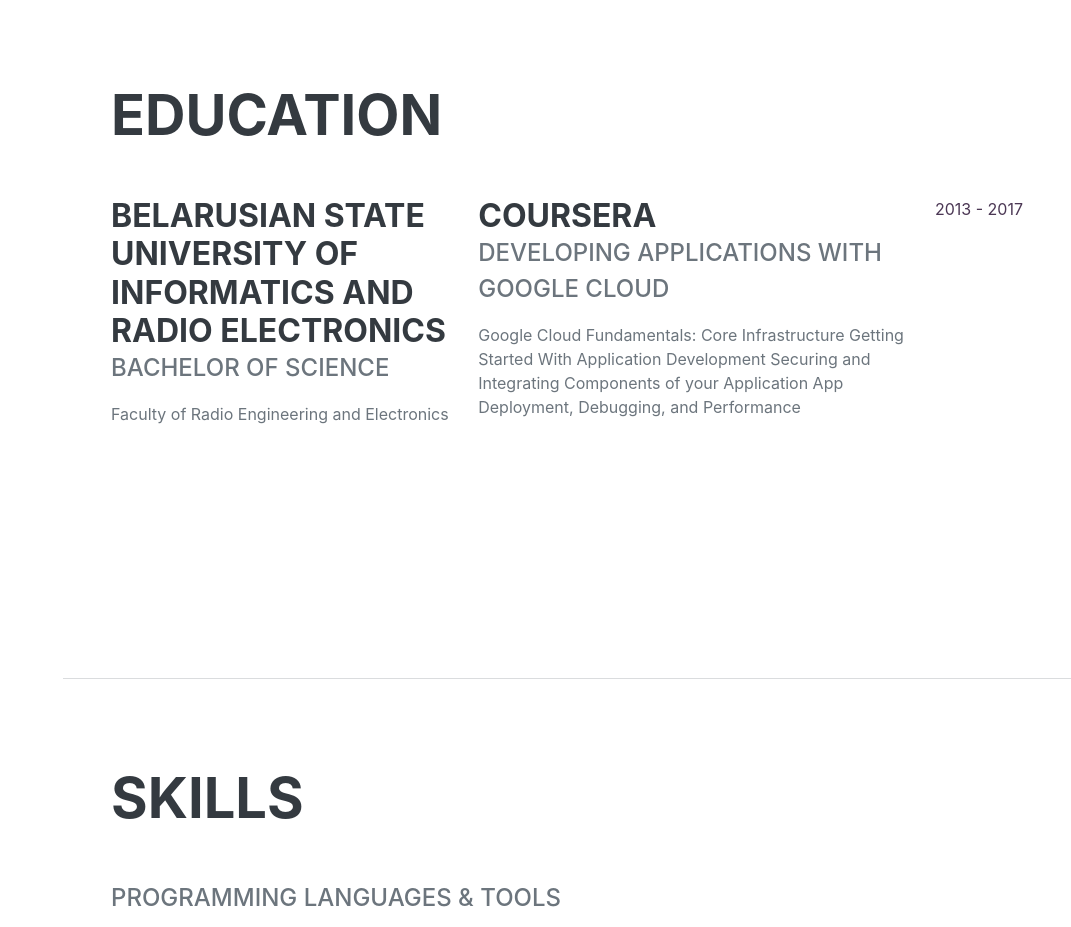
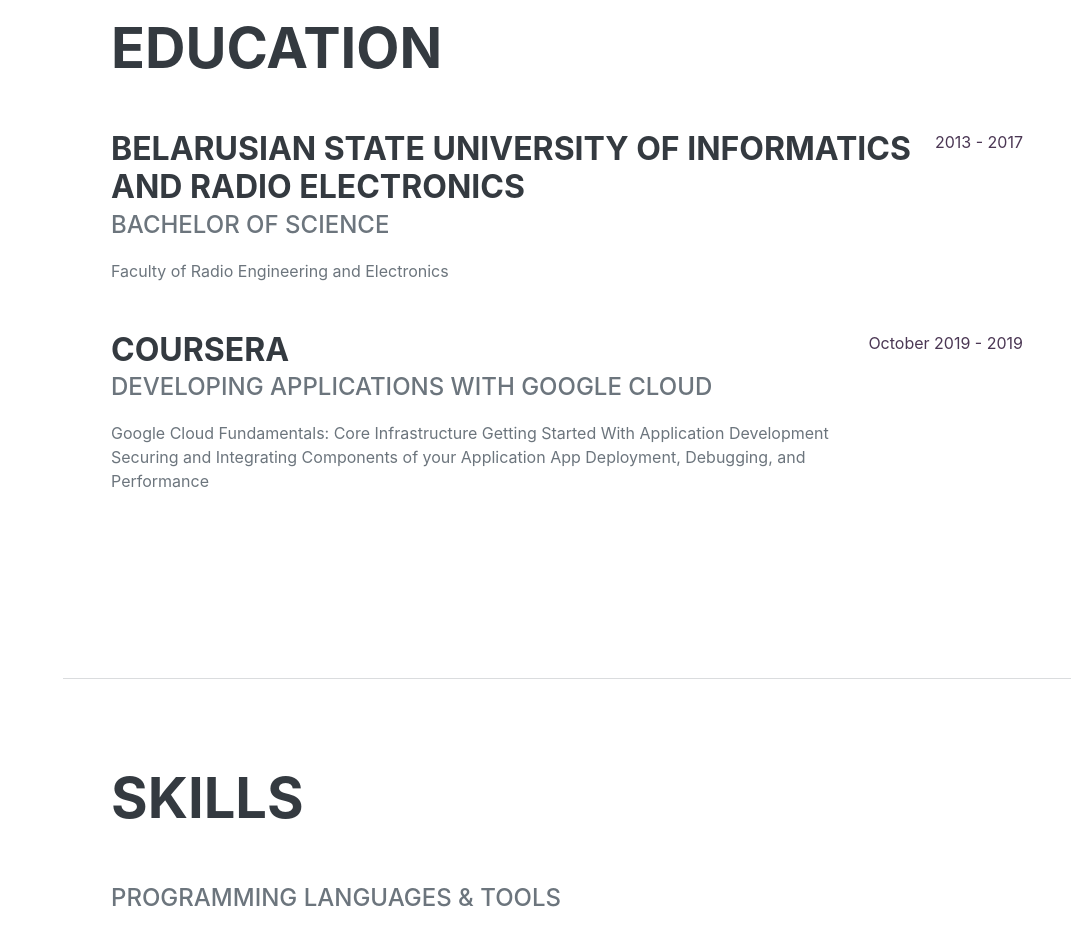
Before and after one commit to psyclr/alex.github.io, a plain HTML site: page index.html in a window 1280 px wide. Shown: the part 3960-4887 px from the top of the page, without its empty margins (209-1280 px from the left). Drawn offline with nearby package versions, Linux system fonts and the light colour scheme; a web font is replaced by a local one.

Commit message:
html changes

```diff
--- a/index.html
+++ b/index.html
@@ -280,11 +280,13 @@
                         Faculty of Radio Engineering and Electronics
                     </div>
                 </div>
+                <div class="flex-shrink-0"><span class="text-primary">2013 - 2017</span></div>
+            </div>
 
+            <div class="d-flex flex-column flex-md-row justify-content-between mb-5">
                 <div class="flex-grow-1">
                     <h3 class="mb-0">Coursera</h3>
-                    <div class="subheading mb-3">Developing Applications with Google Cloud
-                    </div>
+                    <div class="subheading mb-3">Developing Applications with Google Cloud</div>
                     <div>
                         Google Cloud Fundamentals: Core Infrastructure
                         Getting Started With Application Development
@@ -292,7 +294,7 @@
                         App Deployment, Debugging, and Performance
                     </div>
                 </div>
-                <div class="flex-shrink-0"><span class="text-primary">2013 - 2017</span></div>
+                <div class="flex-shrink-0"><span class="text-primary">October 2019 - 2019</span></div>
             </div>
         </div>
     </section>
```
